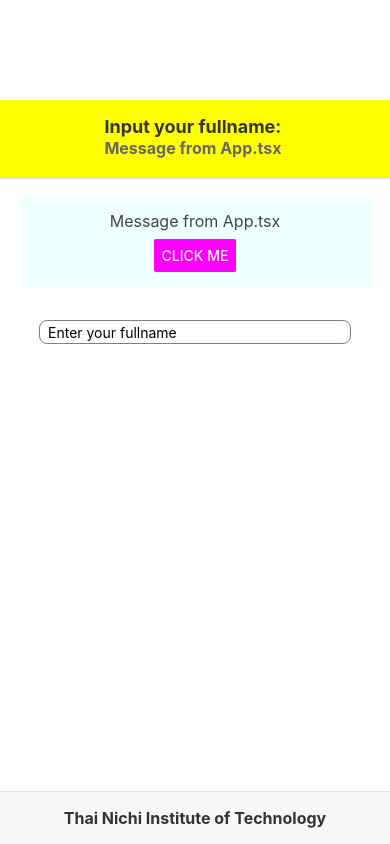
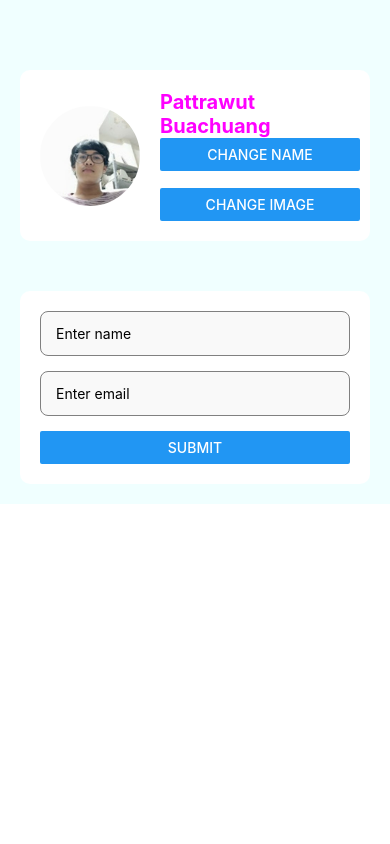
Before and after one commit to Puffer21959/2113110627_ReactNative, a React Native app: screen / in a window 390 px wide. Built offline with nearby package versions, Linux system fonts and the light colour scheme.

Commit message:
Practice3 03/08/2024

```diff
--- a/App.tsx
+++ b/App.tsx
@@ -1,59 +1,16 @@
-import { StatusBar } from "expo-status-bar";
-import { View, TextInput, Alert } from "react-native";
-import AppFooter from "./components/AppFooter";
-import AppHeader from "./components/AppHeader";
-import Content from "./components/Content";
-import { stylesPractice } from "./styles/styles";
-import React, { useState, useEffect } from "react";
+import { View, Text } from "react-native";
+import React from "react";
+import ProfileScreen from "./components/ProfileScreen";
+import UseEffectExample from "./components/UseEffectExample";
 
-export default function App(): React.JSX.Element {
-  /*React.JSX make this component a JSX */
-
-  const [fullname, setFullname] = useState("");
-  const [message, setMessage] = useState("Message from App.tsx");
-  const [footerMessage, setFooterMessage] = useState(
-    "Thai Nichi Institute of Technology"
-  );
-
-  useEffect(() => {
-    console.log("Component has mounted");
-  }, []);
-
-  useEffect(() => {
-    console.log(`Fullname has changed to: ${fullname}`);
-  }, [fullname]);
-
-  const handleButtonClick = () => {
-    Alert.alert("Hello", `Input your fullname: ${fullname}`);
-  };
-
+const App = (): React.JSX.Element => {
   return (
-    <View style={stylesPractice.container}>
-      {/*use of prop sent title to AppHeader.tsx */}
-      <AppHeader fullname={fullname} subtitle={message} />
-
-      {/* <Content fullname={fullname} message={message} /> */}
-      <Content message={message} onButtonClick={handleButtonClick} />
-
-      <AppFooter footerMessage={footerMessage} />
-
-      <TextInput
-        style={stylesPractice.input}
-        placeholder="Enter your fullname"
-        value={fullname}
-        onChangeText={setFullname}
-      />
-
-      <StatusBar style="auto" />
+    <View>
+      {/* <Text>App</Text> */}
+      <View>{ProfileScreen()}</View>
+      {/* <UseEffectExample /> */}
     </View>
   );
-}
+};
 
-/*const styles = StyleSheet.create({
-  container: {
-    flex: 1,
-    backgroundColor: "#fff",
-    alignItems: "center",
-    justifyContent: "center",
-  },
-});*/
+export default App;
--- /dev/null
+++ b/components/Login.tsx
@@ -0,0 +1,17 @@
+import { Button, StyleSheet, Text, TextInput, View } from "react-native";
+import React from "react";
+import { stylesLogin } from "../styles/styles";
+
+const Login = (): React.JSX.Element => {
+  return (
+    <View style={stylesLogin.container}>
+      <TextInput style={stylesLogin.input} placeholder="Enter name" />
+      <TextInput style={stylesLogin.input} placeholder="Enter email" />
+      <Button title="Submit" />
+    </View>
+  );
+};
+
+export default Login;
+
+const styles = StyleSheet.create({});
--- a/components/ProfileScreen.tsx
+++ b/components/ProfileScreen.tsx
@@ -1,6 +1,7 @@
 import { Button, Text, View, Image } from "react-native";
 import React, { useState } from "react";
-import {styles} from "../styles/styles";
+import { stylesProfile } from "../styles/styles";
+import Login from "./Login";
 
 const ProfileScreen = (): React.JSX.Element => {
   const pfp1 = require("../assets/pfp.jpg");
@@ -18,17 +19,19 @@ const ProfileScreen = (): React.JSX.Element => {
   };
 
   return (
-    <View style={styles.container}>
-      <View style={styles.profileContainer}>
-        <Image source={profileImg} style={styles.profileImg} />
+    <View style={stylesProfile.container}>
+      <View style={stylesProfile.profileContainer}>
+        <Image source={profileImg} style={stylesProfile.profileImg} />
         <View style={{ width: 200 }}>
-          <Text style={styles.profileName}>{name}</Text>
+          <Text style={stylesProfile.profileName}>{name}</Text>
 
           <Button title="change name" onPress={handleChangeName} />
           <Text>{"\n"}</Text>
           <Button title="change image" onPress={handleChangeImg} />
         </View>
       </View>
+
+      <Login />
     </View>
   );
 };
--- a/styles/styles.ts
+++ b/styles/styles.ts
@@ -1,6 +1,6 @@
 import { StyleSheet } from "react-native";
 
-const styles = StyleSheet.create({
+const stylesProfile = StyleSheet.create({
   container: { alignItems: "center", padding: 20, backgroundColor: "azure" },
 
   profileContainer: {
@@ -132,4 +132,25 @@ const stylesPractice = StyleSheet.create({
   },
 });
 
-export { styles, stylesPractice };
+const stylesLogin = StyleSheet.create({
+  container: {
+    justifyContent: "center",
+    padding: 20,
+    marginTop: 50,
+    backgroundColor: "#ffffff", // ต้งัค่าสีพ้ืนหลงัเป็นสีขาว
+    borderRadius: 10, // เพิ่มความมนให้กบัขอบคอนเทนเนอร์
+    elevation: 3, // เพิ่มเงาให้กบัคอนเทนเนอร์(เฉพาะ Android)
+    width: "100%", // ต้งัความกวา้งของ container ให้เต็มหน้าจอ
+  },
+  input: {
+    height: 45, // เพิ่มความสูงของ TextInput
+    borderColor: "gray", // เปลี่ยนสีขอบเป็นสีเทาอ่อน
+    borderWidth: 1,
+    borderRadius: 8, // เพิ่มความมนให้กบัขอบ TextInput
+    marginBottom: 15, // เพิ่มระยะห่างดา้นล่างระหวา่ ง TextInput
+    paddingHorizontal: 15, // เพิ่มระยะห่างภายใน TextInput
+    backgroundColor: "#f9f9f9", // ต้งัค่าสีพ้ืนหลงัของ TextInput
+  },
+});
+
+export { stylesProfile, stylesPractice, stylesLogin };
```
Also changed, not shown: App2.tsx (deleted, +0 -16 lines), App3.tsx (added, +59 -0 lines).
